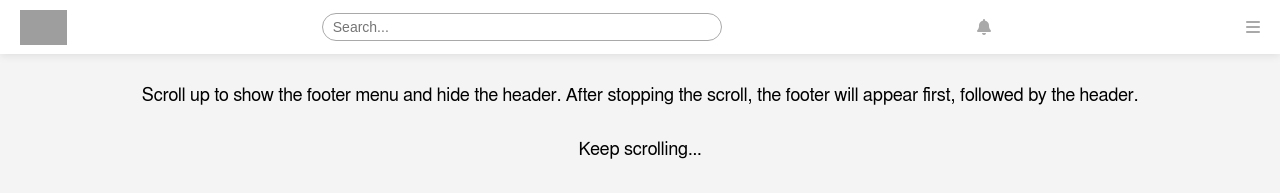
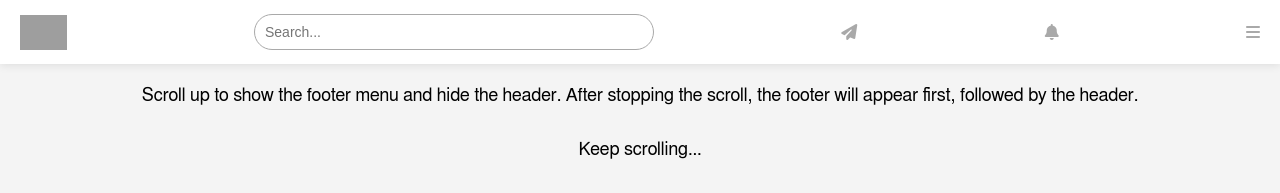
Before and after one commit to artslinux/nudc33ycmqc, a Jekyll site: the page appmenu.html, which Jekyll copies as it is, in a window 1280 px wide. Shown: the top 193 px of the page. Built offline with Jekyll 4.4.1, drawn with Linux system fonts in a browser that asks for light colours; nearby versions of some CDN libraries; grey boxes are pictures that could not be loaded.

Commit message:
Update appmenu.html

```diff
--- a/appmenu.html
+++ b/appmenu.html
@@ -22,16 +22,23 @@ body {
 
 header, .footer-menu {
     width: 100%;
-    height: 54px;
+    height: 64px;
     position: fixed;
     left: 0;
     z-index: 1000;
     background-color: white;
     color: darkgrey;
-    padding: 10px 0 0 0;
+    padding: 14px 0 0 0;
     transform: translateY(0);
     transition: transform 0.5s ease-in-out, box-shadow 0.5s ease-in-out;
     box-shadow: 0px 1px 9px rgba(0, 0, 0, 0.1); /* Transparent shadow */
+}
+        header {
+    display: flex;
+    justify-content: space-between;
+    align-items: center;
+    overflow: hidden;
+    box-sizing: border-box;
 }
 
         header {
@@ -39,7 +46,11 @@ header, .footer-menu {
             display: flex;
             justify-content: space-between; /* Adjusted for search bar */
             align-items: center;
-            padding: 0 20px; /* Added padding for spacing */
+            padding: 0 20px 0 20px; /* Added padding for spacing */
+        }
+
+        header i {
+            font-size: 18x;
         }
 
         #site-title img {
@@ -56,6 +67,7 @@ padding: 10px 0 5px 0;
 
         .search-bar input[type="text"] {
             width: 100%;
+height: 36px;
             padding: 5px 10px;
             border: 1px solid darkgrey;
             border-radius: 20px;
@@ -150,6 +162,7 @@ padding: 10px 0 5px 0;
                 <input type="text" name="q" placeholder="Search...">
             </form>
         </div>
+<i class="fas fa-paper-plane"></i>
 <i class="fas fa-bell"></i>
 <i class="fas fa-bars"></i>
     </header>
@@ -164,7 +177,7 @@ padding: 10px 0 5px 0;
     </div>
 
     <div class="footer-menu" id="site-footer-menu">
-        <a href="https://mohamadrido.com/appmenu">
+        <a href="https://tanggalan.id/tryit">
             <i class="fas fa-home"></i>
             Home
         </a>
```
